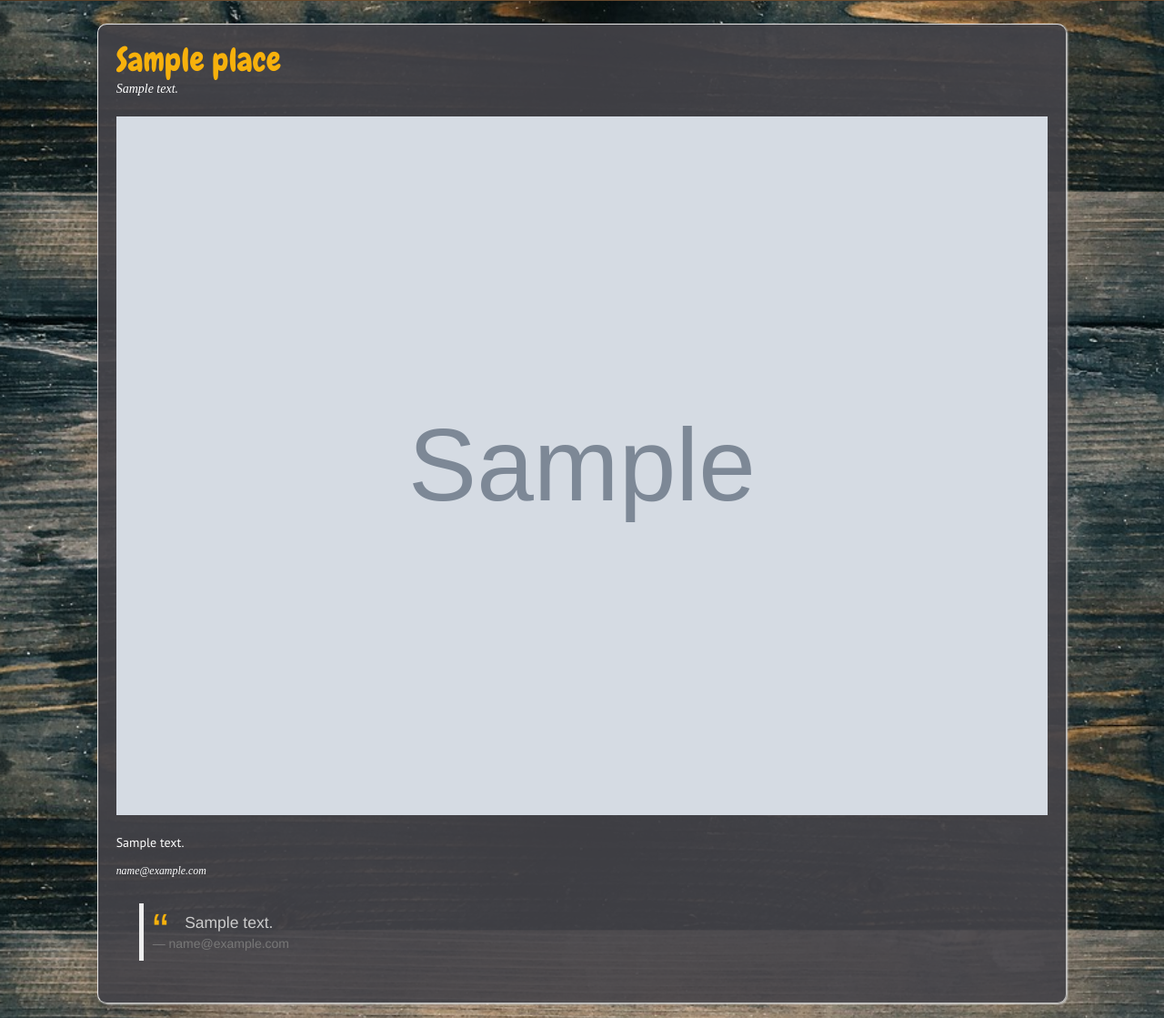
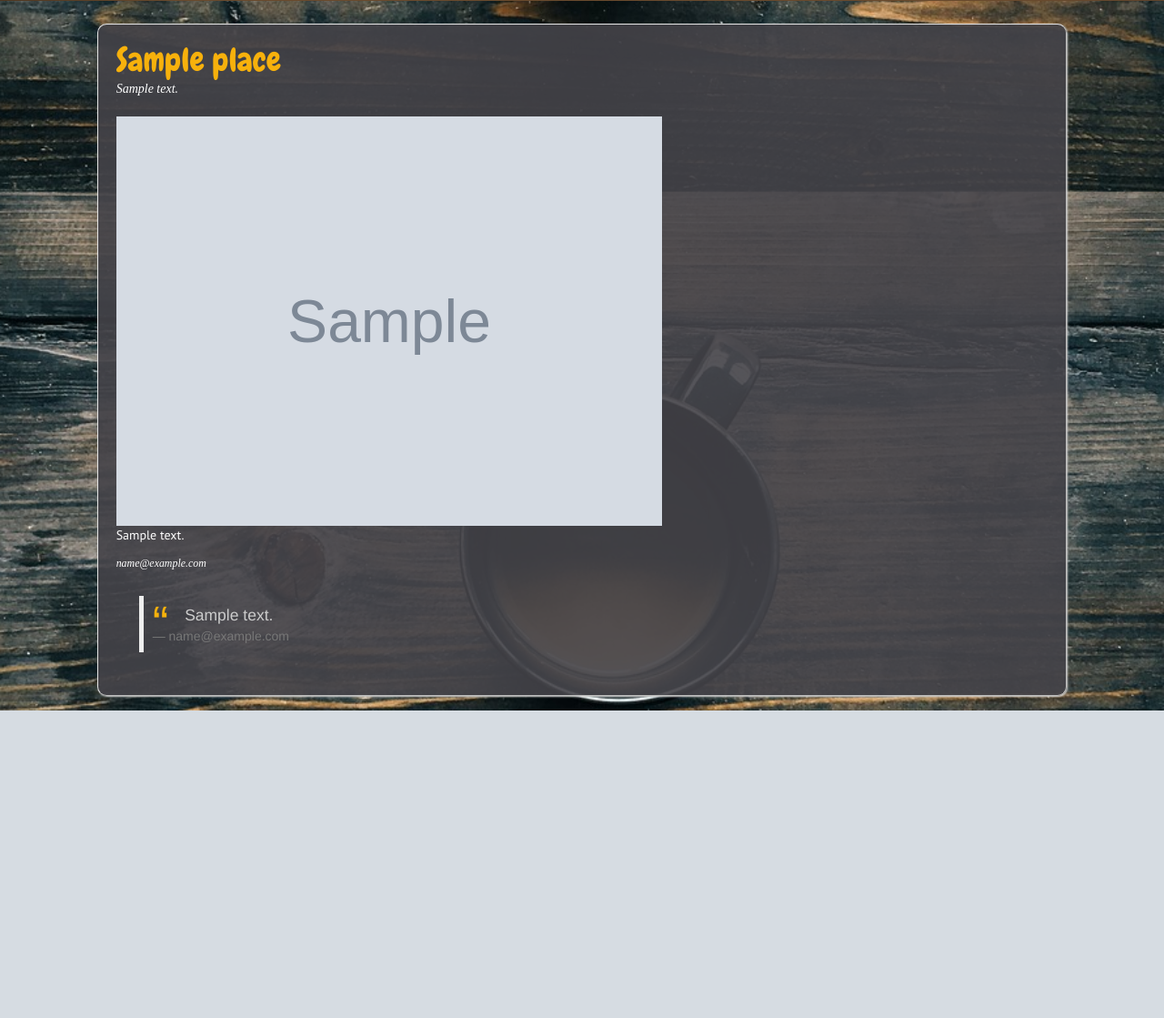
Before and after one commit to emathew80/foodster, a Rails app: page / in a window 1280 px wide. Shown: the part 601-1720 px from the top of the page at 91% size. After the commit the page ends 1382 px from the top, so only its background shows below. Run offline with Rails 7, Linux system fonts and the light colour scheme; tables that the repository leaves empty hold one stand-in row (values such as "Sample post"); grey boxes marked "Sample" are stand-in pictures; style sheets or scripts are compiled from the project's sources; some libraries are stand-ins or nearby versions; some web fonts are replaced.

Commit message:
img max width 600px

```diff
--- a/app/assets/stylesheets/master.css.scss
+++ b/app/assets/stylesheets/master.css.scss
@@ -226,6 +226,7 @@
 
 img {
   width: 100%;
+  max-width: 600px;
 
 }
 
```
